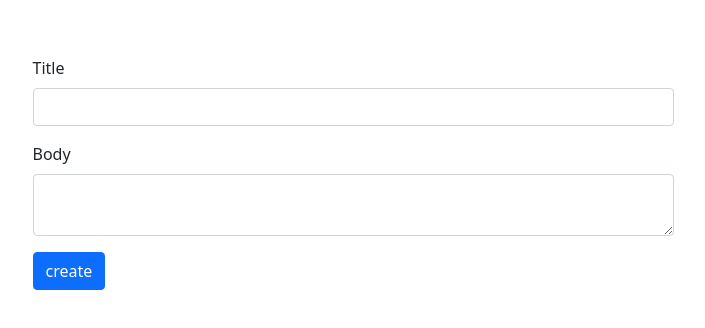
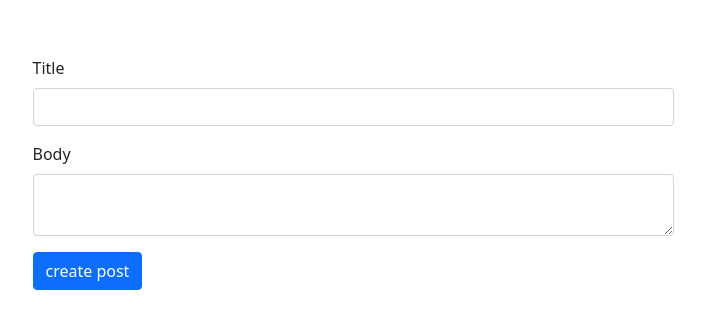
Before and after one commit to shahbazpro2/test, a React (Create React App) app: page /create in a window 1280 px wide. Shown: the top 328 px of the page, without its empty margins (287-992 px from the left). Built offline with nearby package versions, Linux system fonts and the light colour scheme.

Commit message:
change create to create post

```diff
--- a/src/pages/CreatePost.js
+++ b/src/pages/CreatePost.js
@@ -7,7 +7,7 @@ const CreatePost = () => {
     }
     return (
         <div>
-            <PostForm onSubmitFun={onSubmitFun} title="create" />
+            <PostForm onSubmitFun={onSubmitFun} title="create post" />
         </div>
     )
 }
```
